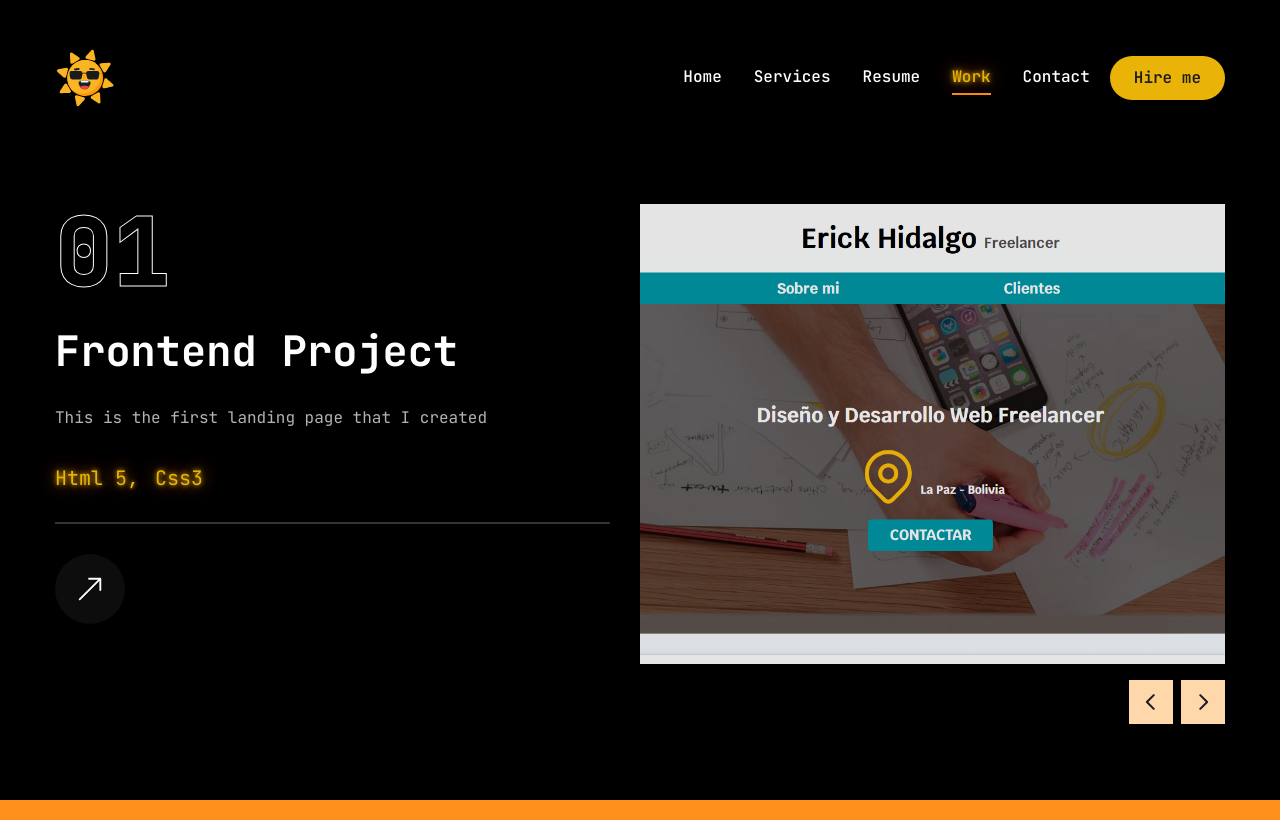
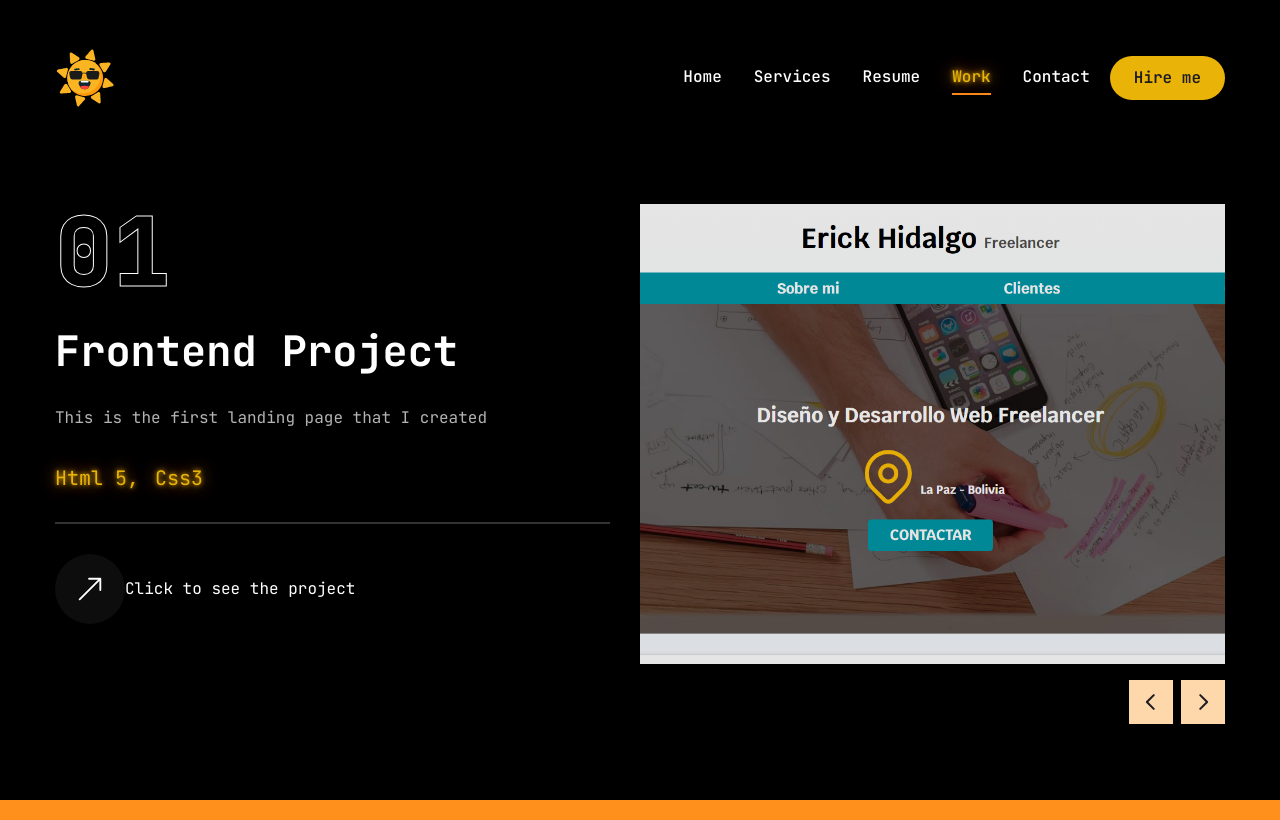
Before and after one commit to TioPotter/MyPortfolio, a Next.js app: page /work in a window 1280 px wide. Built offline with nearby package versions, Linux system fonts and the light colour scheme; grey boxes are pictures that could not be loaded.

Commit message:
Agregue click to see the project

```diff
--- a/app/looties/SunAnimation.jsx
+++ b/app/looties/SunAnimation.jsx
@@ -1,15 +1,36 @@
 "use client";
-import { Player } from "@lottiefiles/react-lottie-player";
-import animationData from "./sun.json";
+import { useEffect, useState } from 'react';
+import dynamic from 'next/dynamic';
+
+// Primero, importa la librería de manera dinámica
+const LottiePlayer = dynamic(() => import('@lottiefiles/react-lottie-player').then((mod) => mod.Player), {
+  ssr: false,
+});
 
 const SunAnimation = () => {
+  const [isClient, setIsClient] = useState(false);
+
+  useEffect(() => {
+    setIsClient(true);
+  }, []);
+
+  // Importa el JSON de manera dinámica
+  const [animationData, setAnimationData] = useState(null);
+
+  useEffect(() => {
+    import('./sun.json').then((data) => {
+      setAnimationData(data.default);
+    });
+  }, []);
+
+  if (!isClient || !animationData) return null;
+
   return (
-    <Player
+    <LottiePlayer
       autoplay
       loop
       src={animationData}
       style={{ height: "60px", width: "60px" }}
-      // Ajusta el tamaño según sea necesarios
     />
   );
 };
--- a/app/work/page.jsx
+++ b/app/work/page.jsx
@@ -103,12 +103,15 @@ const Work = () => {
                   href={project.live}
                   target="_blank"
                   rel="noopener noreferrer"
+                  className="flex flex-row items-center"
                 >
                   <TooltipProvider delayDuration={100}>
                     <Tooltip>
                       <TooltipTrigger className="group flex h-[70px] w-[70px] items-center justify-center rounded-full bg-white/5">
                         <BsArrowUpRight className="text-3xl text-white group-hover:text-neon-yellow" />
+
                       </TooltipTrigger>
+                      <span className="hover:text-neon-yellow ">Click to see the project</span>
                       <TooltipContent>
                         <p>Live project</p>
                       </TooltipContent>
```
